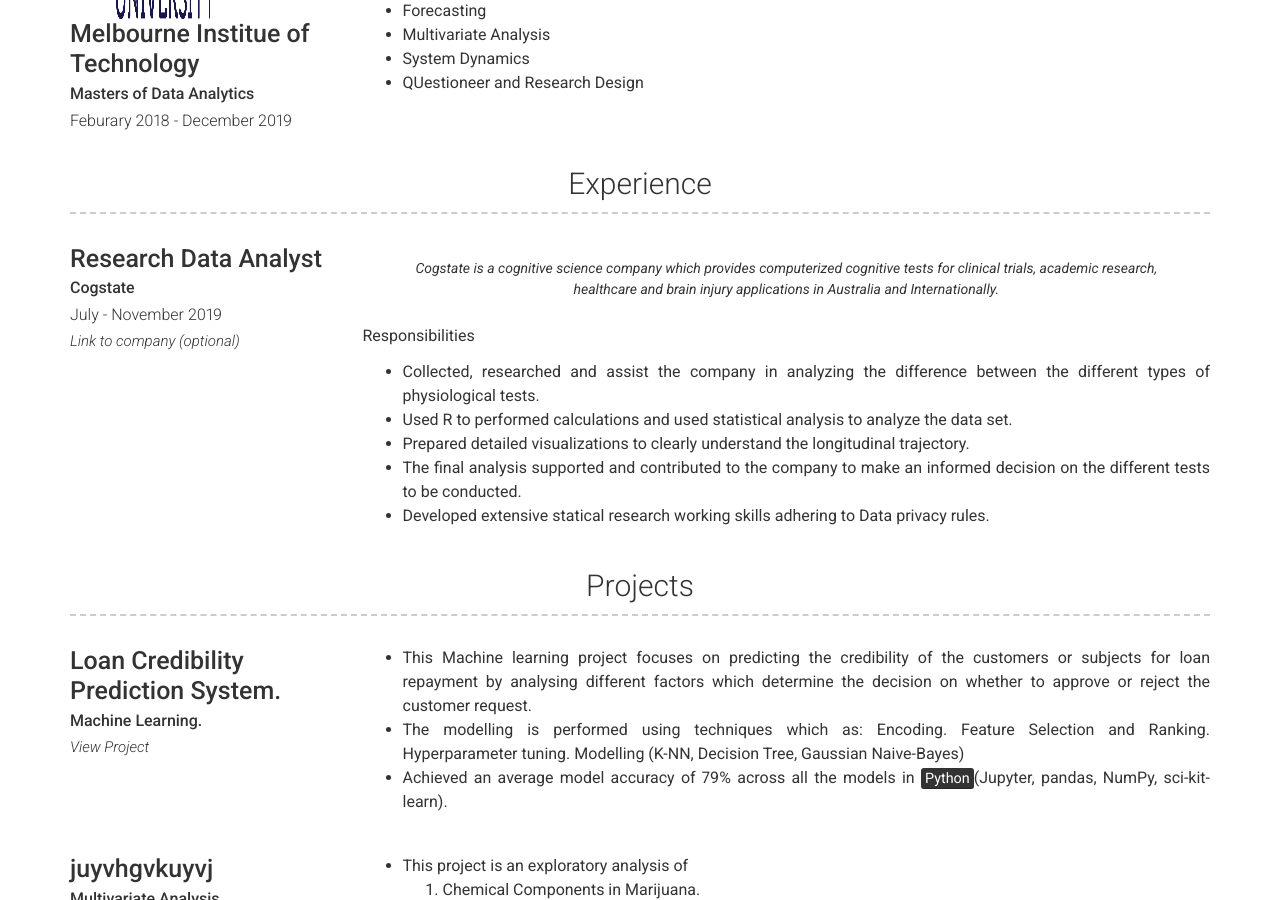
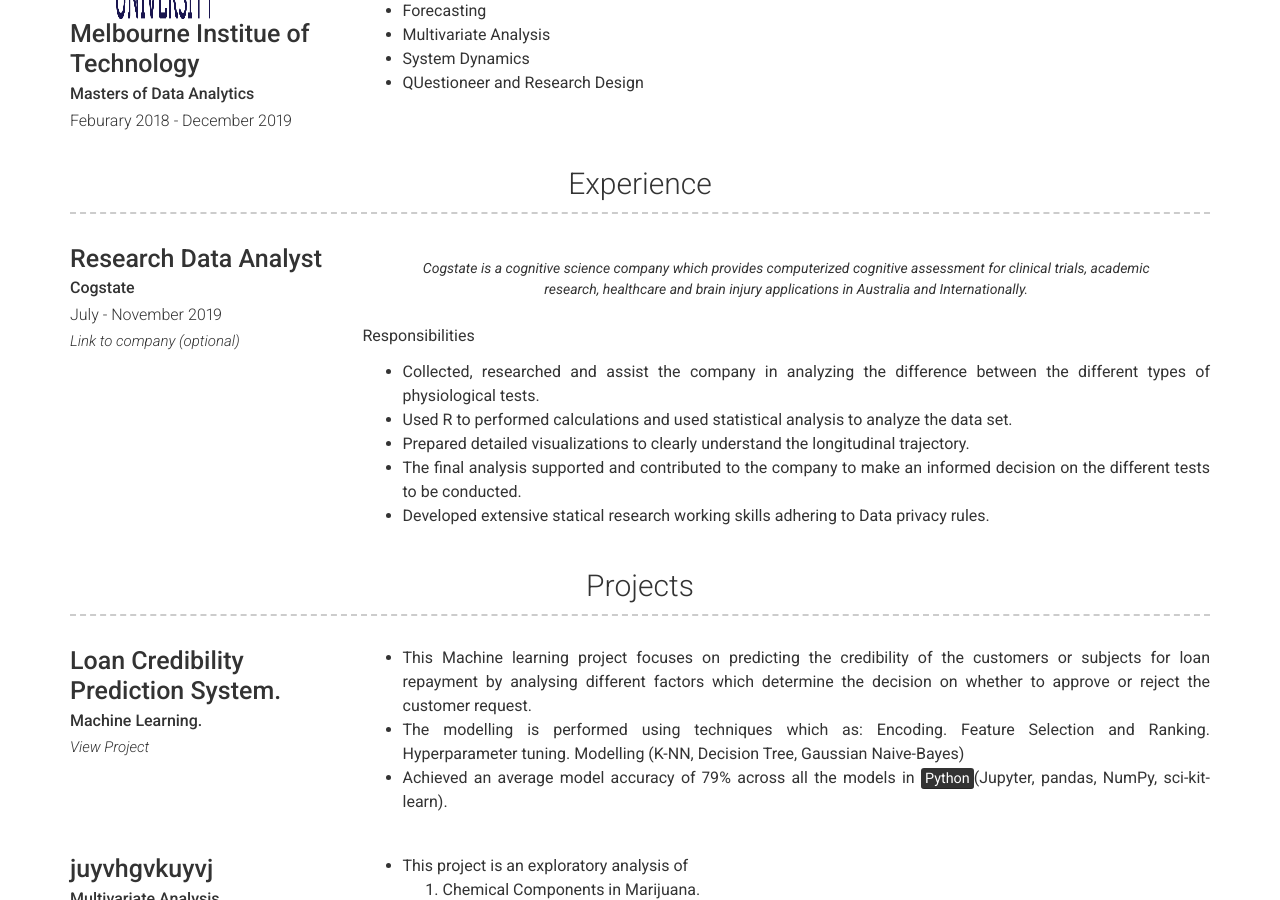
Before and after one commit to Tarun-S-Sarode/Portfolio, a Jekyll site: the page built from index.md, in a window 1280 px wide and 900 px high, scrolled down 798 px. Built offline with Jekyll 4.4.1, drawn with Linux system fonts in a browser that asks for light colours; nearby versions of some CDN libraries.

Commit message:
Update experience.yml

```diff
--- a/_data/experience.yml
+++ b/_data/experience.yml
@@ -6,7 +6,7 @@
   dates: July  - November 2019
   link: Link to company (optional)
   quote: >
-   Cogstate is a cognitive science company which provides computerized cognitive tests for clinical trials, academic research, healthcare and brain injury applications in Australia and Internationally.
+   Cogstate is a cognitive science company which provides computerized cognitive assessment for clinical trials, academic research, healthcare and brain injury applications in Australia and Internationally.
   description: | # this will include new lines to allow paragraphs
    Responsibilities
    - Collected, researched and assist the company in analyzing the difference between the different types of physiological tests.
```
